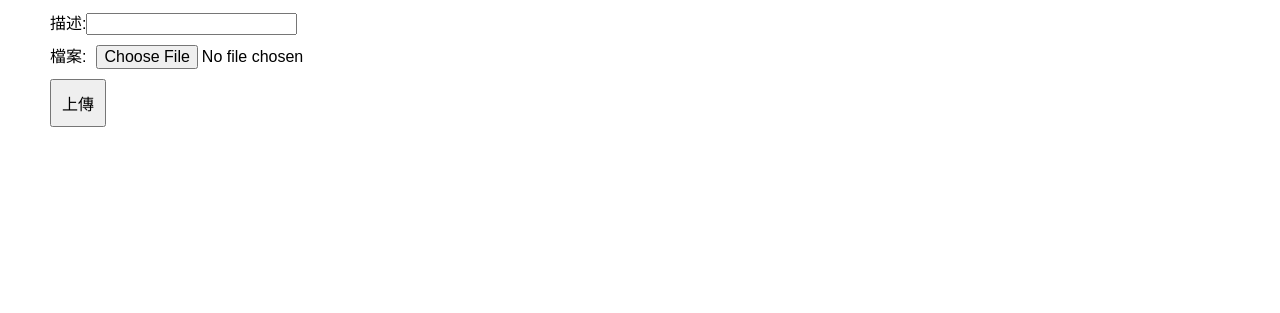
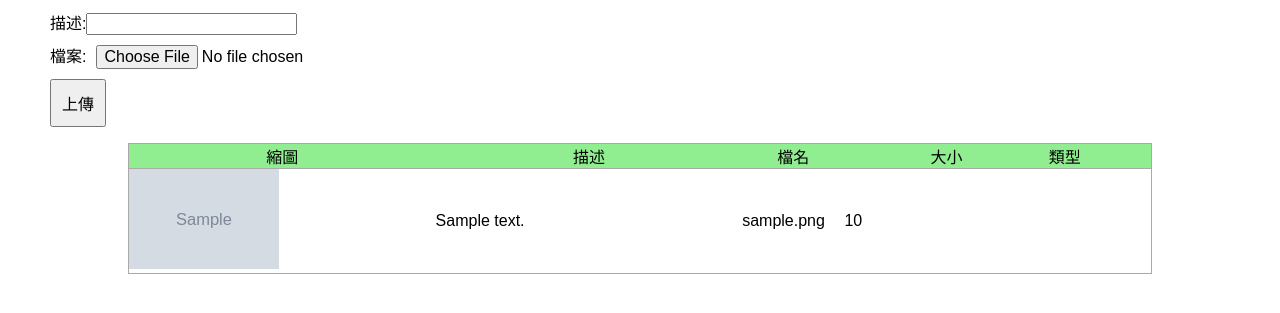
Before and after one commit to ruzs/Upload-file, a PHP site: page /upload.php in a window 1280 px wide. Shown: the part 76-389 px from the top of the page. Run offline with PHP 8.4, Linux system fonts and the light colour scheme; tables that the repository leaves empty hold one stand-in row (values such as "Sample post"); grey boxes marked "Sample" are stand-in pictures.

Commit message:
在頁面顯示上傳的資料資訊

```diff
--- a/upload.php
+++ b/upload.php
@@ -5,7 +5,7 @@
  * 3.搬移檔案
  * 4.顯示檔案列表
  */
-
+include_once "./api/base.php";
 ?>
 <!DOCTYPE html>
 <html lang="en">
@@ -15,6 +15,44 @@
     <meta http-equiv="X-UA-Compatible" content="ie=edge">
     <title>檔案上傳</title>
     <link rel="stylesheet" href="style.css">
+    <style>
+        .list{
+            list-style-type:none;
+            padding: 0;
+            margin:1rem auto;
+            padding-top:1px;
+            width:80%;
+        }
+        .list-item{
+            display: flex;
+            align-items: center;
+            border: 1px solid #aaa;
+            margin-top:-1px ;
+        }
+        .list-item:nth-child(1){
+            text-align: center;
+            background-color: lightgreen;
+        }
+        .list-item div:nth-child(1){
+            width:10%;
+        }
+        .list-item div:nth-child(1) img{
+            width:150px;
+            height:100px;
+        }
+        .list-item div:nth-child(1){
+            width:30%;
+        }
+        .list-item div:nth-child(2){
+            width:30%;
+        }
+        .list-item div:nth-child(3){
+            width:10%;
+        }
+        .list-item div:nth-child(4){
+            width:20%;
+        }
+    </style>
 </head>
 <body>
  <h1 class="header">檔案上傳練習</h1>
@@ -33,6 +71,41 @@
 </form>
 
 <!----建立一個連結來查看上傳後的圖檔---->
+<?php
+$files=all('upload');
+if(count($files)>0){
+echo "<ul class='list'>";
+echo "<li class='list-item'>";
+echo "<div>縮圖</div>";
+echo "<div>描述</div>";
+echo "<div>檔名</div>";
+echo "<div>大小</div>";
+echo "<div>類型</div>";
+echo "</li>";
+    foreach($files as $file){
+        echo "<li class='list-item'>";
+            echo "<div>";
+            echo "<img src='./upload/{$file['file_name']}'>";
+            echo "</div>";
+            echo "<div>";
+            echo $file['description'];
+            echo "</div>";
+            echo "<div>";
+            echo $file['file_name'];
+            echo "</div>";
+            echo "<div>";
+            echo $file['size'];
+            echo "</div>";
+            echo "<div>";
+            echo $file['type'];
+            echo "</div>";
+        echo "</li>";
+    }
+echo "</ul>";
+}else{
+    echo "目前尚無上傳資料";
+}
 
+?>
 </body>
 </html>
```
Also changed, not shown: upload/20221212110146.jpg (deleted), upload/20221212110314.jpg (deleted).
